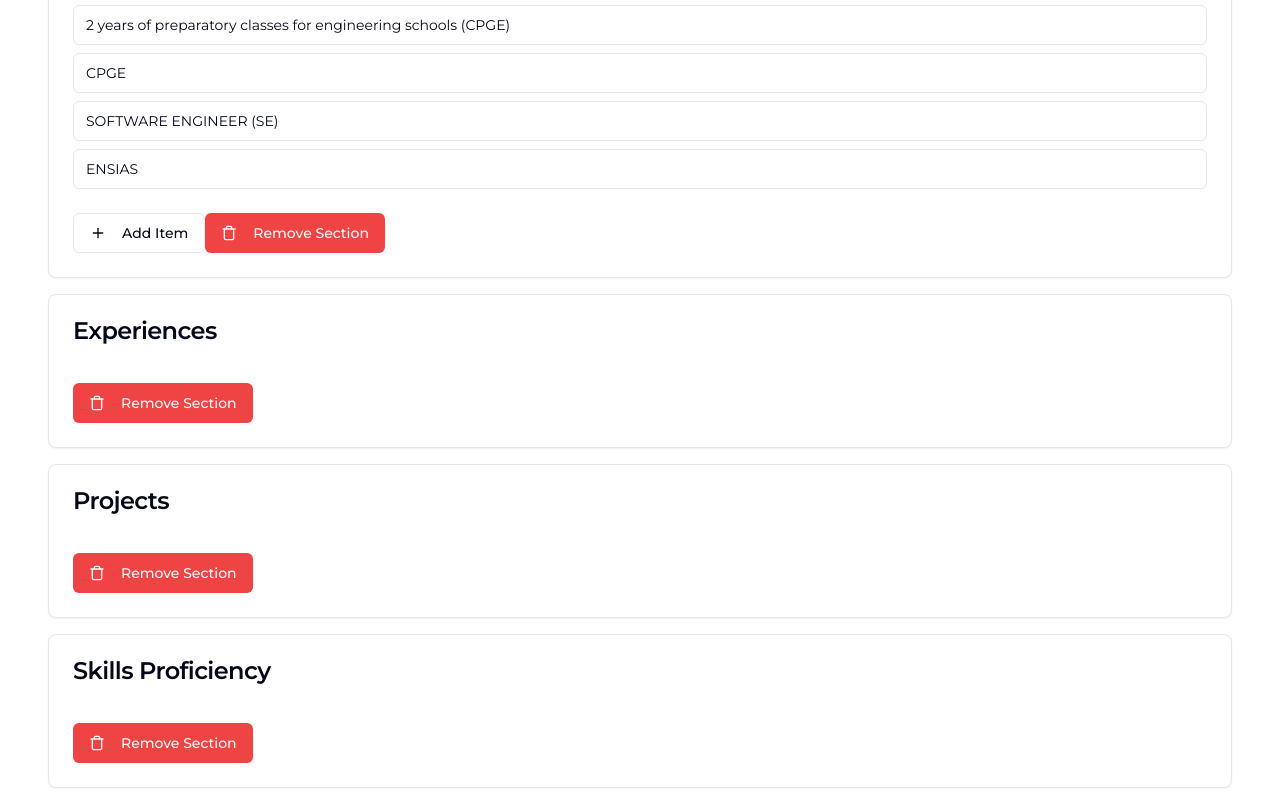
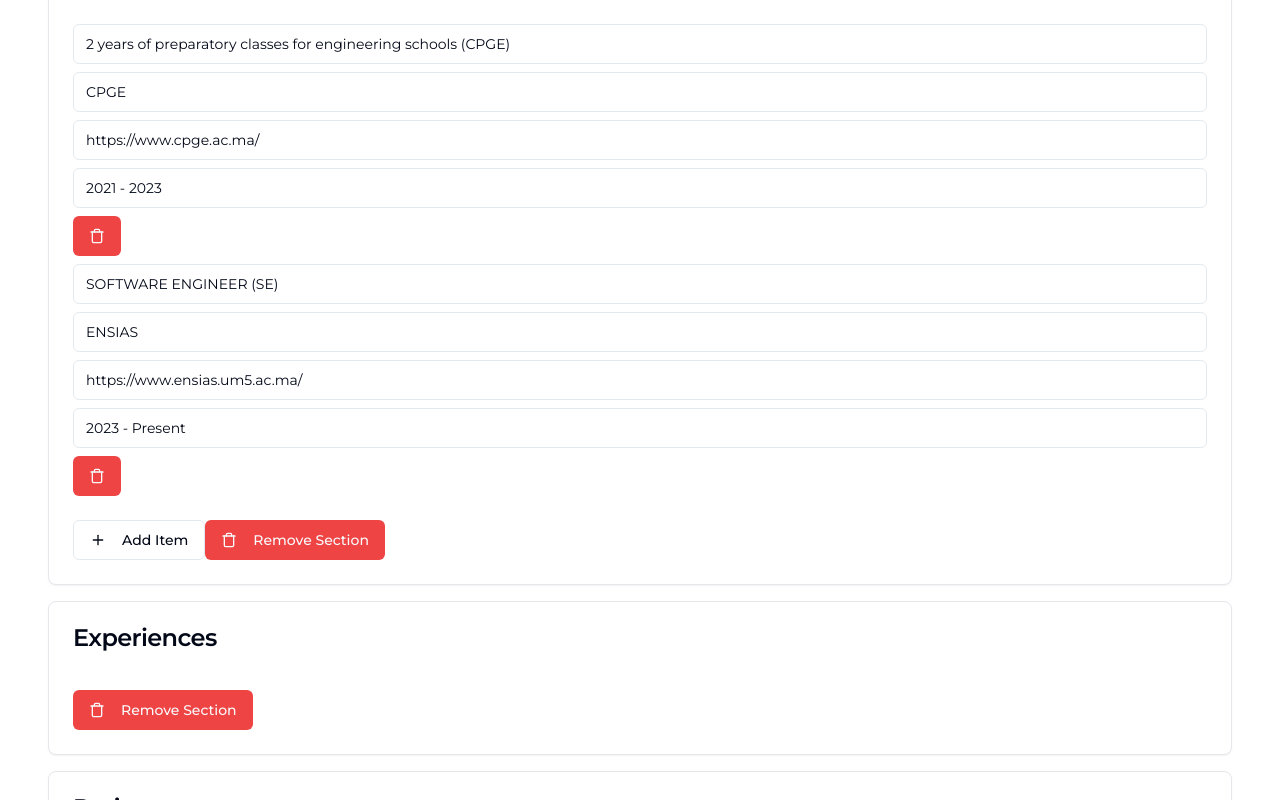
Before and after one commit to zackweb-pro/SI_Interface, a React (Vite) app: page /update-cv in a window 1280 px wide. Shown: the part 1100-1900 px from the top of the page. Built offline with nearby package versions, Linux system fonts and the light colour scheme.

Commit message:
some working things

```diff
--- a/src/components/ManageCV.jsx
+++ b/src/components/ManageCV.jsx
@@ -88,22 +88,15 @@ export default function CVEditor({
 
   const handleAddSection = (type) => {
     if (type && sectionTemplates[type]) {
-      setSections((prev) => ({
-        ...prev,
-        sections: [...prev.sections, sectionTemplates[type]],
-      }));
+      setSections((prev) => [...prev, sectionTemplates[type]]);
     }
-    setSections([...sections, newSection]);
+    setSections({ ...sections, newSection });
 
     setNewSectionType(null); // Reset dropdown
   };
 
-  const handleUpdateSection = (index, updatedSection) => {
-    setSections((prev) => {
-      const updatedSections = [...prev.sections];
-      updatedSections[index] = updatedSection;
-      return { ...prev, sections: updatedSections };
-    });
+  const handleUpdateSection = (key, updatedSection) => {
+    setSections((prev) => ({ ...prev, [key]: updatedSection }));
   };
 
   const handleRemoveSection = (index) => {
@@ -259,7 +252,7 @@ export default function CVEditor({
       </Card>
 
       {/* Sections */}
-      {sections.map((section, index) => (
+      {Object.entries(sections).map(([key, section], index) => (
         <Card className="mb-4" key={index}>
           <CardHeader>
             <CardTitle>{section.title}</CardTitle>
@@ -268,12 +261,16 @@ export default function CVEditor({
             {section.type === "text" && (
               <Textarea
                 value={section.content}
-                onChange={(e) =>
-                  handleUpdateSection(index, {
+                onChange={(e) => {
+                  console.log(typeof section);
+                  var val = e.target.value;
+                  // var content_list = [];
+                  console.log("val", val);
+                  handleUpdateSection(key, {
                     ...section,
-                    content: e.target.value,
-                  })
-                }
+                    content: val,
+                  });
+                }}
                 placeholder="Write content..."
                 className="w-full"
               />
@@ -287,7 +284,7 @@ export default function CVEditor({
                       onChange={(e) => {
                         const updatedItems = [...section.items];
                         updatedItems[itemIndex].title = e.target.value;
-                        handleUpdateSection(index, {
+                        handleUpdateSection(key, {
                           ...section,
                           items: updatedItems,
                         });
@@ -300,7 +297,7 @@ export default function CVEditor({
                       onChange={(e) => {
                         const updatedItems = [...section.items];
                         updatedItems[itemIndex].authority = e.target.value;
-                        handleUpdateSection(index, {
+                        handleUpdateSection(key, {
                           ...section,
                           items: updatedItems,
                         });
@@ -308,19 +305,70 @@ export default function CVEditor({
                       placeholder="Institution or Authority"
                       className="mb-2"
                     />
+                    <Input
+                      value={item.authorityWebSite || ""}
+                      onChange={(e) => {
+                        const updatedItems = [...section.items];
+                        updatedItems[itemIndex].authorityWebSite =
+                          e.target.value;
+                        handleUpdateSection(key, {
+                          ...section,
+                          items: updatedItems,
+                        });
+                      }}
+                      placeholder="Institution or Authority's Website"
+                      className="mb-2"
+                    />
+                    <Input
+                      value={item.rightSide || ""}
+                      onChange={(e) => {
+                        const updatedItems = [...section.items];
+                        updatedItems[itemIndex].rightSide = e.target.value;
+                        handleUpdateSection(key, {
+                          ...section,
+                          items: updatedItems,
+                        });
+                      }}
+                      placeholder="YYYYY-YYYY or YYYYY-Present"
+                      className="mb-2"
+                    />
+                    <Button
+                      variant="destructive"
+                      onClick={() => {
+                        setSections((prevData) => ({
+                          ...prevData,
+                          education: {
+                            ...prevData.education,
+                            items: prevData.education.items.filter(
+                              (_, i) => i !== itemIndex
+                            ),
+                          }, // Remove contact by index
+                        }));
+                      }}
+                    >
+                      <Trash size={16} />
+                    </Button>
                   </div>
                 ))}
                 <Button
                   variant="outline"
                   className="mt-2"
                   onClick={() =>
-                    handleUpdateSection(index, {
-                      ...section,
-                      items: [
-                        ...section.items,
-                        { title: "", authority: "", rightSide: "" },
-                      ],
-                    })
+                    setSections((prevData) => ({
+                      ...prevData,
+                      education: {
+                        ...prevData.education,
+                        items: [
+                          ...prevData.education.items,
+                          {
+                            title: "",
+                            authority: "",
+                            authorityWebSite: "",
+                            rightSide: "",
+                          },
+                        ],
+                      }, // Remove contact by index
+                    }))
                   }
                 >
                   <Plus size={16} className="mr-2" /> Add Item
--- a/src/components/UpdateCV.jsx
+++ b/src/components/UpdateCV.jsx
@@ -21,14 +21,15 @@ export default function UpdateCV() {
     ],
   });
 
-  const [sections, setSections] = useState([
-    {
+  const [sections, setSections] = useState({
+    career: {
       type: "text",
       title: "Career Profile",
-      content: `Greetings! I'm Zakaria Oumghar, a dedicated software engineering student at ENSIAS. I'm deeply passionate about programming, diving into new technologies, and exploring creativity and art.`,
+      content:
+        "Greetings! I'm Zakaria Oumghar, a dedicated software engineering student at ENSIAS. I'm deeply passionate about programming, diving into new technologies, and exploring creativity and art.",
       icon: "usertie",
     },
-    {
+    education: {
       type: "common-list",
       title: "Education",
       icon: "graduation",
@@ -48,13 +49,14 @@ export default function UpdateCV() {
         },
       ],
     },
-    {
+    experience: {
       type: "experiences-list",
       title: "Experiences",
       items: [
         {
           title: "Software Developer Intern",
           company: "SOMAP",
+          companyWebSite: "https://www.somap.ma/",
           description:
             "Worked on a management system for purchases and personnel.",
           companyMeta: "",
@@ -64,7 +66,7 @@ export default function UpdateCV() {
       ],
       icon: "archive",
     },
-    {
+    projects: {
       type: "projects-list",
       title: "Projects",
       description: "Voici quelques projets sur lesquels j'ai travaillé",
@@ -85,13 +87,13 @@ export default function UpdateCV() {
         },
       ],
     },
-    {
+    skills: {
       type: "tag-list",
       title: "Skills Proficiency",
       items: ["React", "Node.js", "JavaScript", "CSS", "SQL"],
       icon: "rocket",
     },
-    {
+    languages: {
       type: "common-list",
       title: "Languages",
       items: [
@@ -101,12 +103,24 @@ export default function UpdateCV() {
       ],
       icon: "language",
     },
-  ]);
+  });
   // console.log(sections);
+  // console.log(Object.values(sections));
+  const generatePDF = () => {
+    const doc = new jsPDF();
+    doc.text("CV", 10, 10);
+    doc.save("CV.pdf");
+  };
   return (
     <div className="p-6">
       <h1 className="text-2xl font-bold mb-4">Your CV</h1>
-      <CV personalData={personalData} sections={sections} branding={false} />
+      <CV
+        personalData={personalData}
+        sections={Object.values(sections)}
+        branding={false}
+      />
+      <button onClick={generatePDF}>Download PDF</button>
+
       <CVEditor
         personalData={personalData}
         setPersonalData={setPersonalData}
```
